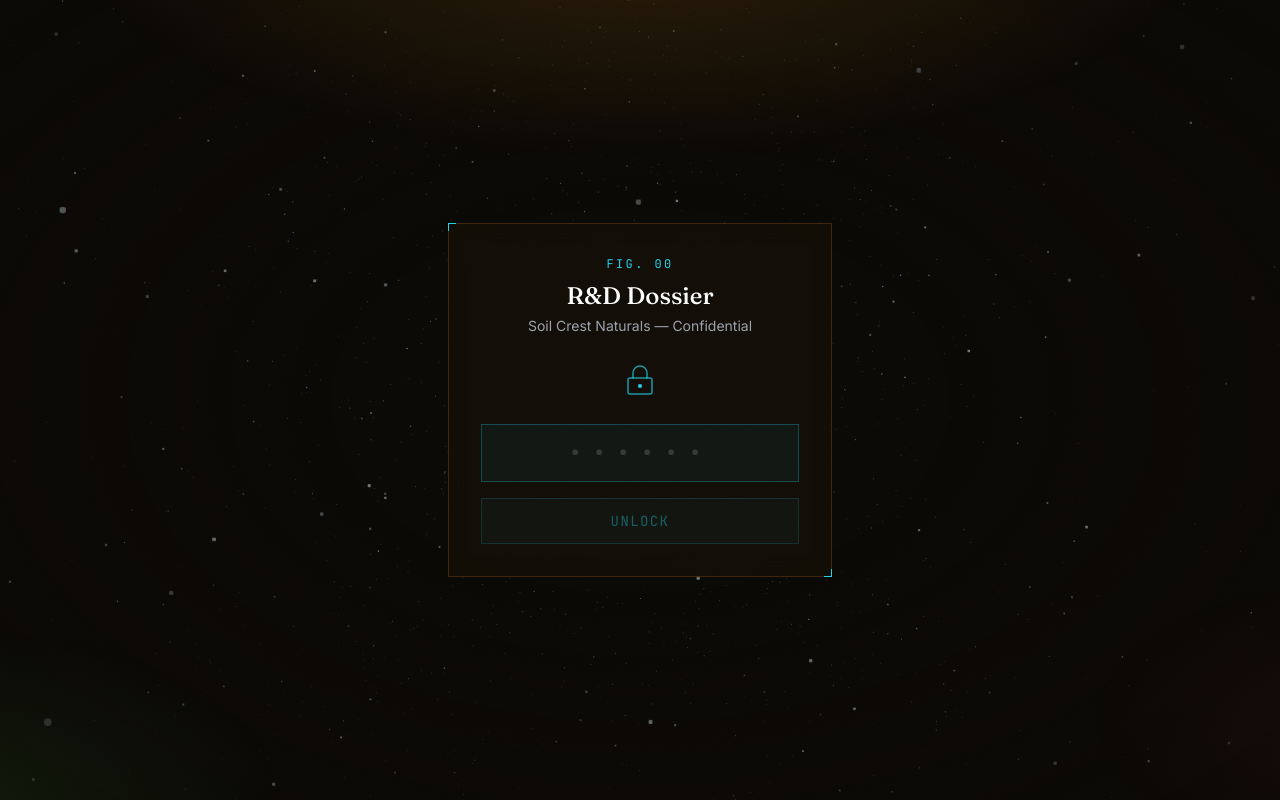
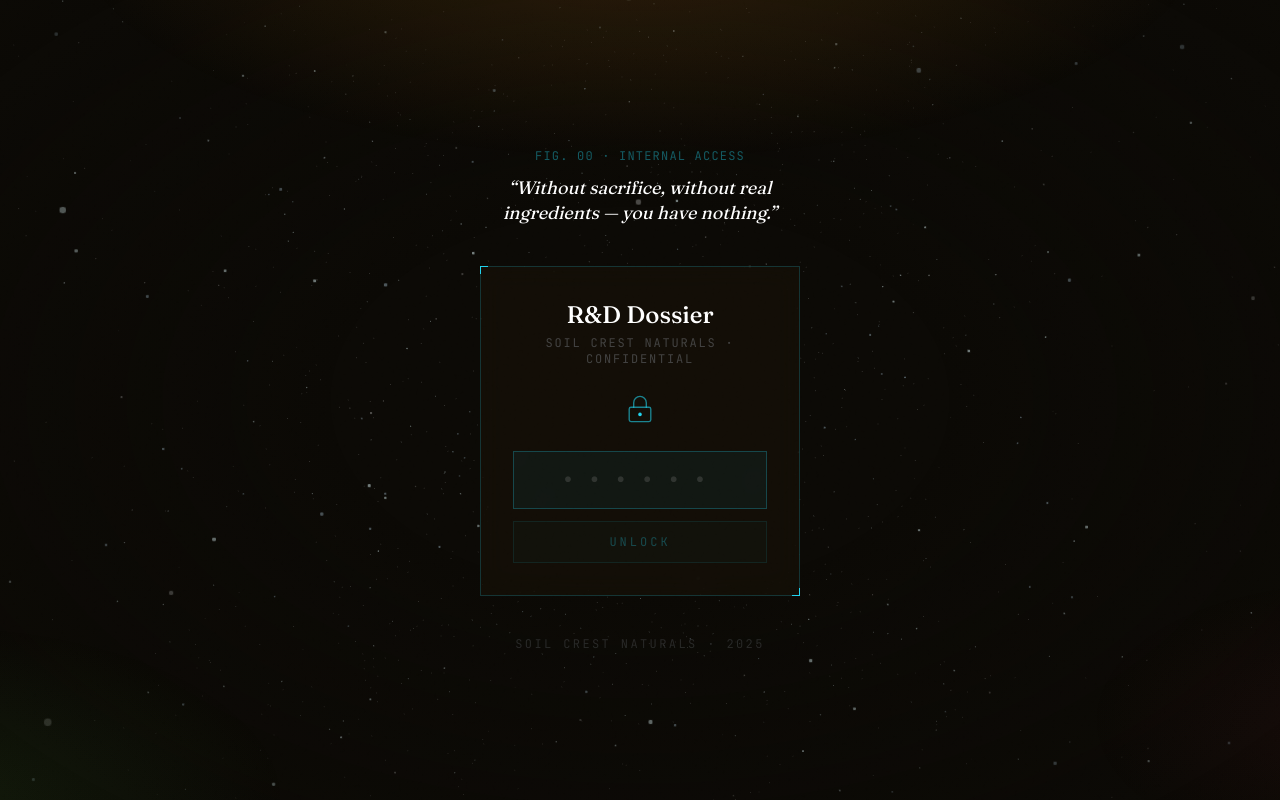
Before and after one commit to Tarunvarma9/rndsoilcrest, a Next.js app: page / in a window 1280 px wide. Built offline with nearby package versions, Linux system fonts and the light colour scheme; no server answers.

Commit message:
2 commit

```diff
--- a/src/components/marketing/access-gate.tsx
+++ b/src/components/marketing/access-gate.tsx
@@ -2,12 +2,22 @@
 
 import { useState } from "react";
 
+const QUOTES = [
+  "The things you consume end up consuming you.",
+  "You are not your supplement label.",
+  "Stop buying what you don't need. Start building what your body demands.",
+  "Without sacrifice, without real ingredients — you have nothing.",
+];
+
 export function AccessGate() {
-  const [code, setCode] = useState("");
-  const [error, setError] = useState("");
+  const [code, setCode]       = useState("");
+  const [error, setError]     = useState("");
   const [loading, setLoading] = useState(false);
 
-  async function handleSubmit(e: React.FormEvent<HTMLFormElement>) {
+  // Pick one quote per session (stable, not random per render)
+  const quote = QUOTES[Math.floor(Date.now() / 86_400_000) % QUOTES.length];
+
+  async function handleSubmit(e: React.FormEvent) {
     e.preventDefault();
     if (code.length !== 6) return;
     setLoading(true);
@@ -22,74 +32,63 @@ export function AccessGate() {
     if (res.ok) {
       window.location.reload();
     } else {
-      setError("Invalid access code. Try again.");
+      setError("Wrong code. Try again.");
       setCode("");
     }
     setLoading(false);
   }
 
   return (
-    <div className="min-h-screen flex items-center justify-center px-4">
-      <div className="fig-card w-full max-w-sm p-8 flex flex-col items-center gap-6">
-        {/* FIG. 00 label */}
-        <div className="text-center">
-          <p
-            className="text-xs tracking-[0.2em] uppercase mb-2"
-            style={{
-              fontFamily: "var(--font-jetbrains-mono)",
-              color: "var(--cyan)",
-            }}
-          >
-            FIG. 00
-          </p>
+    <div className="min-h-screen flex flex-col items-center justify-center px-4 gap-10">
+
+      {/* ── Fight Club quote — above the gate ── */}
+      <div className="text-center max-w-xs">
+        <p
+          className="text-xs tracking-widest uppercase mb-3 opacity-40"
+          style={{ fontFamily: "var(--font-jetbrains-mono)", color: "var(--cyan)" }}
+        >
+          FIG. 00 · Internal Access
+        </p>
+        <blockquote
+          className="text-lg leading-snug"
+          style={{ fontFamily: "var(--font-fraunces)", color: "var(--bone)", fontStyle: "italic" }}
+        >
+          &ldquo;{quote}&rdquo;
+        </blockquote>
+      </div>
+
+      {/* ── Gate card ── */}
+      <div
+        className="fig-card w-full max-w-xs p-8 flex flex-col items-center gap-6"
+        style={{ border: "1px solid rgba(34,211,238,0.2)" }}
+      >
+        {/* Title */}
+        <div className="text-center space-y-1">
           <h1
             className="text-2xl font-medium"
-            style={{
-              fontFamily: "var(--font-fraunces)",
-              color: "var(--bone)",
-            }}
+            style={{ fontFamily: "var(--font-fraunces)", color: "var(--bone)" }}
           >
             R&D Dossier
           </h1>
           <p
-            className="text-sm mt-1"
-            style={{ color: "var(--bone-muted)", fontFamily: "var(--font-inter)" }}
+            className="text-xs opacity-35"
+            style={{ fontFamily: "var(--font-jetbrains-mono)", color: "var(--bone-muted)", letterSpacing: "0.15em" }}
           >
-            Soil Crest Naturals — Confidential
+            SOIL CREST NATURALS · CONFIDENTIAL
           </p>
         </div>
 
-        {/* SVG lock icon */}
-        <svg
-          width="40"
-          height="40"
-          viewBox="0 0 40 40"
-          fill="none"
-          xmlns="http://www.w3.org/2000/svg"
-          aria-hidden="true"
-        >
-          <rect
-            x="8"
-            y="18"
-            width="24"
-            height="16"
-            rx="2"
-            stroke="var(--cyan)"
-            strokeWidth="1.5"
-            strokeOpacity="0.7"
-          />
-          <path
-            d="M13 18v-5a7 7 0 0 1 14 0v5"
-            stroke="var(--cyan)"
-            strokeWidth="1.5"
-            strokeLinecap="round"
-            strokeOpacity="0.7"
-          />
-          <circle cx="20" cy="26" r="2" fill="var(--cyan)" />
+        {/* Lock icon */}
+        <svg width="36" height="36" viewBox="0 0 40 40" fill="none" aria-hidden="true">
+          <rect x="8" y="18" width="24" height="16" rx="2"
+            stroke="var(--cyan)" strokeWidth="1.5" strokeOpacity="0.6"/>
+          <path d="M13 18v-5a7 7 0 0 1 14 0v5"
+            stroke="var(--cyan)" strokeWidth="1.5" strokeLinecap="round" strokeOpacity="0.6"/>
+          <circle cx="20" cy="26" r="2" fill="var(--cyan)"/>
         </svg>
 
-        {/* Code input */}
-        <form onSubmit={handleSubmit} className="w-full flex flex-col gap-4">
+        {/* Form */}
+        <form onSubmit={handleSubmit} className="w-full flex flex-col gap-3">
           <input
             type="password"
             inputMode="numeric"
@@ -97,10 +96,10 @@ export function AccessGate() {
             placeholder="••••••"
             value={code}
             onChange={(e) => setCode(e.target.value.replace(/\D/g, ""))}
-            className="w-full text-center text-2xl tracking-[0.4em] py-3 px-4 rounded-none outline-none placeholder:opacity-30"
+            className="w-full text-center text-2xl tracking-[0.5em] py-3 px-4 outline-none placeholder:opacity-25"
             style={{
-              background: "rgba(34, 211, 238, 0.05)",
-              border: "1px solid rgba(34, 211, 238, 0.28)",
+              background: "rgba(34,211,238,0.05)",
+              border: "1px solid rgba(34,211,238,0.25)",
               color: "var(--bone)",
               fontFamily: "var(--font-jetbrains-mono)",
             }}
@@ -119,10 +118,10 @@ export function AccessGate() {
           <button
             type="submit"
             disabled={code.length !== 6 || loading}
-            className="w-full py-3 text-sm tracking-widest uppercase transition-all disabled:opacity-40"
+            className="w-full py-3 text-xs tracking-[0.25em] uppercase transition-all disabled:opacity-30"
             style={{
-              background: "rgba(34, 211, 238, 0.1)",
-              border: "1px solid rgba(34, 211, 238, 0.4)",
+              background: "rgba(34,211,238,0.08)",
+              border: "1px solid rgba(34,211,238,0.35)",
               color: "var(--cyan)",
               fontFamily: "var(--font-jetbrains-mono)",
             }}
@@ -131,6 +130,14 @@ export function AccessGate() {
           </button>
         </form>
       </div>
+
+      {/* ── Bottom attribution ── */}
+      <p
+        className="text-xs opacity-20"
+        style={{ fontFamily: "var(--font-jetbrains-mono)", color: "var(--bone-muted)", letterSpacing: "0.2em" }}
+      >
+        SOIL CREST NATURALS · 2025
+      </p>
     </div>
   );
 }
--- a/src/components/marketing/dossier.tsx
+++ b/src/components/marketing/dossier.tsx
@@ -67,26 +67,46 @@ export function Dossier() {
       {/* Hero */}
       <header className="pt-16 pb-10 px-6 text-center">
         <p
-          className="text-xs tracking-[0.25em] uppercase mb-3"
-          style={{
-            fontFamily: "var(--font-jetbrains-mono)",
-            color: "var(--cyan)",
-          }}
+          className="text-xs tracking-[0.25em] uppercase mb-4 opacity-50"
+          style={{ fontFamily: "var(--font-jetbrains-mono)", color: "var(--cyan)" }}
         >
-          Soil Crest Naturals — Confidential R&D Dossier
+          Soil Crest Naturals · Confidential R&D Dossier
         </p>
+
+        {/* Fight Club pre-title */}
+        <p
+          className="text-xs italic mb-3 opacity-55 max-w-sm mx-auto"
+          style={{ fontFamily: "var(--font-fraunces)", color: "var(--bone-muted)" }}
+        >
+          &ldquo;You are not your supplement label.&rdquo;
+        </p>
+
         <h1
           className="text-4xl md:text-6xl font-medium gradient-text"
           style={{ fontFamily: "var(--font-fraunces)" }}
         >
           Daily Health Mix
         </h1>
+
         <p
-          className="mt-3 text-sm max-w-md mx-auto"
+          className="mt-4 text-sm max-w-lg mx-auto leading-relaxed"
           style={{ color: "var(--bone-muted)", fontFamily: "var(--font-inter)" }}
         >
-          Eight product formats. One mother formula. Sequenced by R&D readiness.
+          Stop buying what you don&apos;t need. Eight formats from one whole-food formula —
+          formulated with zero filler, zero apology, and zero compromise.
         </p>
+
+        {/* Divider */}
+        <div className="flex items-center justify-center gap-4 mt-8">
+          <div className="h-px w-16 bg-linear-to-r from-transparent to-cyan-500 opacity-30"/>
+          <span
+            className="text-xs tracking-[0.3em] uppercase opacity-30"
+            style={{ fontFamily: "var(--font-jetbrains-mono)", color: "var(--cyan)" }}
+          >
+            The Pipeline
+          </span>
+          <div className="h-px w-16 bg-linear-to-l from-transparent to-cyan-500 opacity-30"/>
+        </div>
       </header>
 
       {/* Mother formula */}
@@ -221,6 +241,82 @@ export function Dossier() {
         </div>
       </section>
 
+      {/* ── Shoutout ──────────────────────────────────────────────────────────── */}
+      <section className="px-6 pb-24 max-w-4xl mx-auto w-full">
+        <div
+          className="relative overflow-hidden rounded px-8 py-10 flex flex-col sm:flex-row items-center gap-8"
+          style={{
+            background: "rgba(255,255,255,0.02)",
+            border: "1px solid rgba(34,211,238,0.12)",
+          }}
+        >
+          {/* Ambient glow */}
+          <div
+            className="absolute inset-0 pointer-events-none"
+            style={{
+              background: "radial-gradient(ellipse at 20% 50%, rgba(34,211,238,0.04) 0%, transparent 60%)",
+            }}
+          />
+
+          {/* Logo */}
+          <div className="shrink-0 relative">
+            <div
+              className="rounded overflow-hidden"
+              style={{
+                padding: "12px 20px",
+                background: "rgba(255,255,255,0.04)",
+                border: "1px solid rgba(255,255,255,0.08)",
+              }}
+            >
+              {/* eslint-disable-next-line @next/next/no-img-element */}
+              <img
+                src="/shoutout.jpg"
+                alt="Inspired by"
+                style={{ height: 52, objectFit: "contain", display: "block", opacity: 0.9 }}
+              />
+            </div>
+          </div>
+
+          {/* Divider */}
+          <div
+            className="hidden sm:block self-stretch w-px shrink-0"
+            style={{ background: "rgba(34,211,238,0.12)" }}
+          />
+
+          {/* Copy */}
+          <div className="flex-1 min-w-0 text-center sm:text-left">
+            <p
+              className="text-xs tracking-[0.25em] uppercase mb-3"
+              style={{ fontFamily: "var(--font-jetbrains-mono)", color: "var(--cyan)", opacity: 0.5 }}
+            >
+              Standing on the shoulders of
+            </p>
+            <blockquote
+              className="text-xl sm:text-2xl font-medium leading-snug mb-4"
+              style={{ fontFamily: "var(--font-fraunces)", color: "var(--bone)", fontStyle: "italic" }}
+            >
+              &ldquo;They proved India would pay for quality.
+              <br />
+              <span style={{ color: "var(--cyan)" }}>Now we build what India actually needs.</span>&rdquo;
+            </blockquote>
+            <p
+              className="text-xs opacity-40"
+              style={{ fontFamily: "var(--font-jetbrains-mono)", color: "var(--bone-muted)", letterSpacing: "0.15em" }}
+            >
+              HK VITALS · THE BENCHMARK &nbsp;·&nbsp; SOIL CREST NATURALS · THE EVOLUTION
+            </p>
+          </div>
+        </div>
+
+        {/* Fight Club closer */}
+        <p
+          className="text-center mt-8 text-xs italic opacity-25"
+          style={{ fontFamily: "var(--font-fraunces)", color: "var(--bone-muted)" }}
+        >
+          &ldquo;Without sacrifice, without real ingredients — you have nothing.&rdquo;
+        </p>
+      </section>
+
       {/* Format modal */}
       {activeFormat && (
         <FigModal format={activeFormat} onClose={() => setActiveFormat(null)} />
```
Also changed, not shown: public/shoutout.jpg (added).
